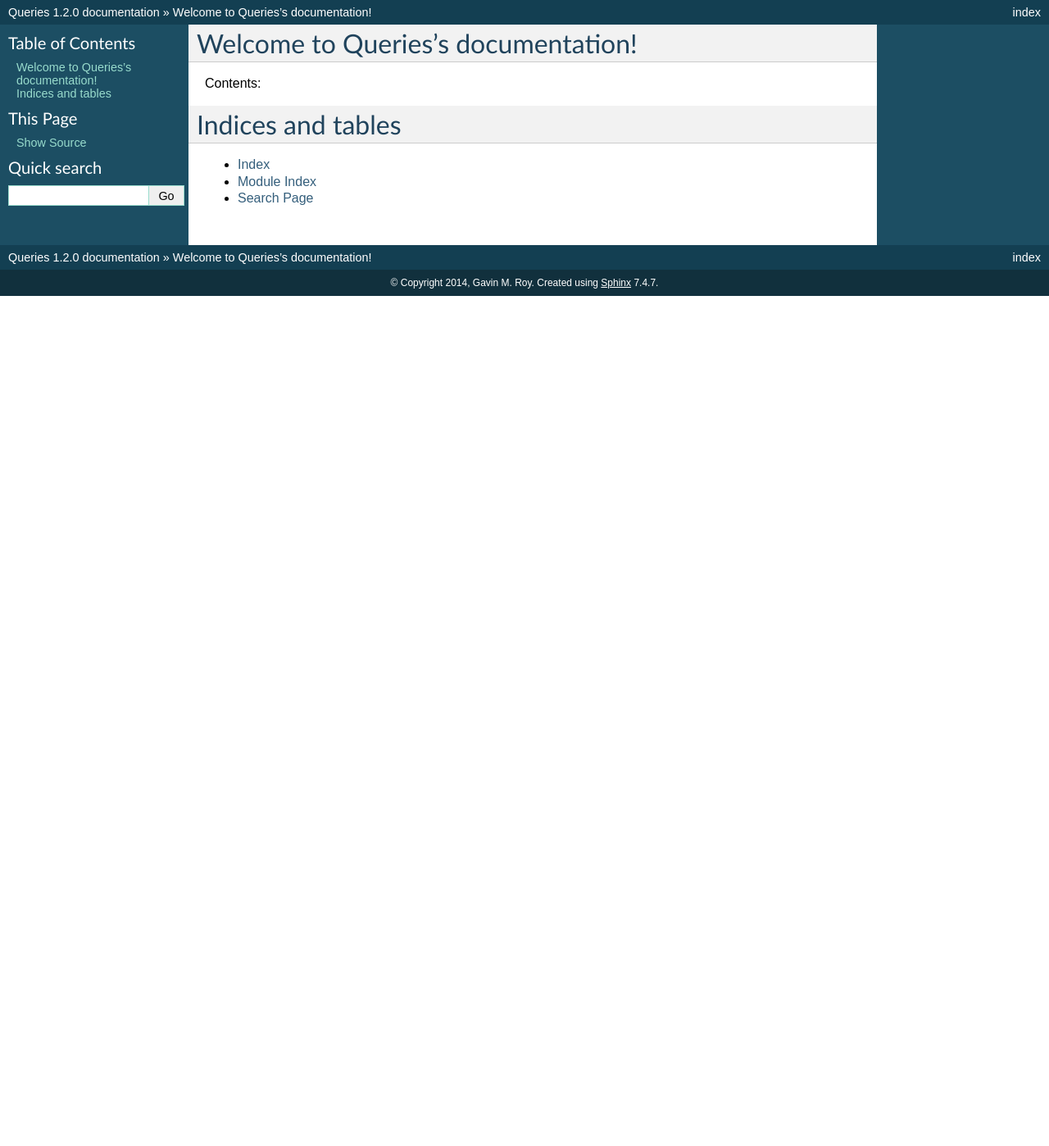
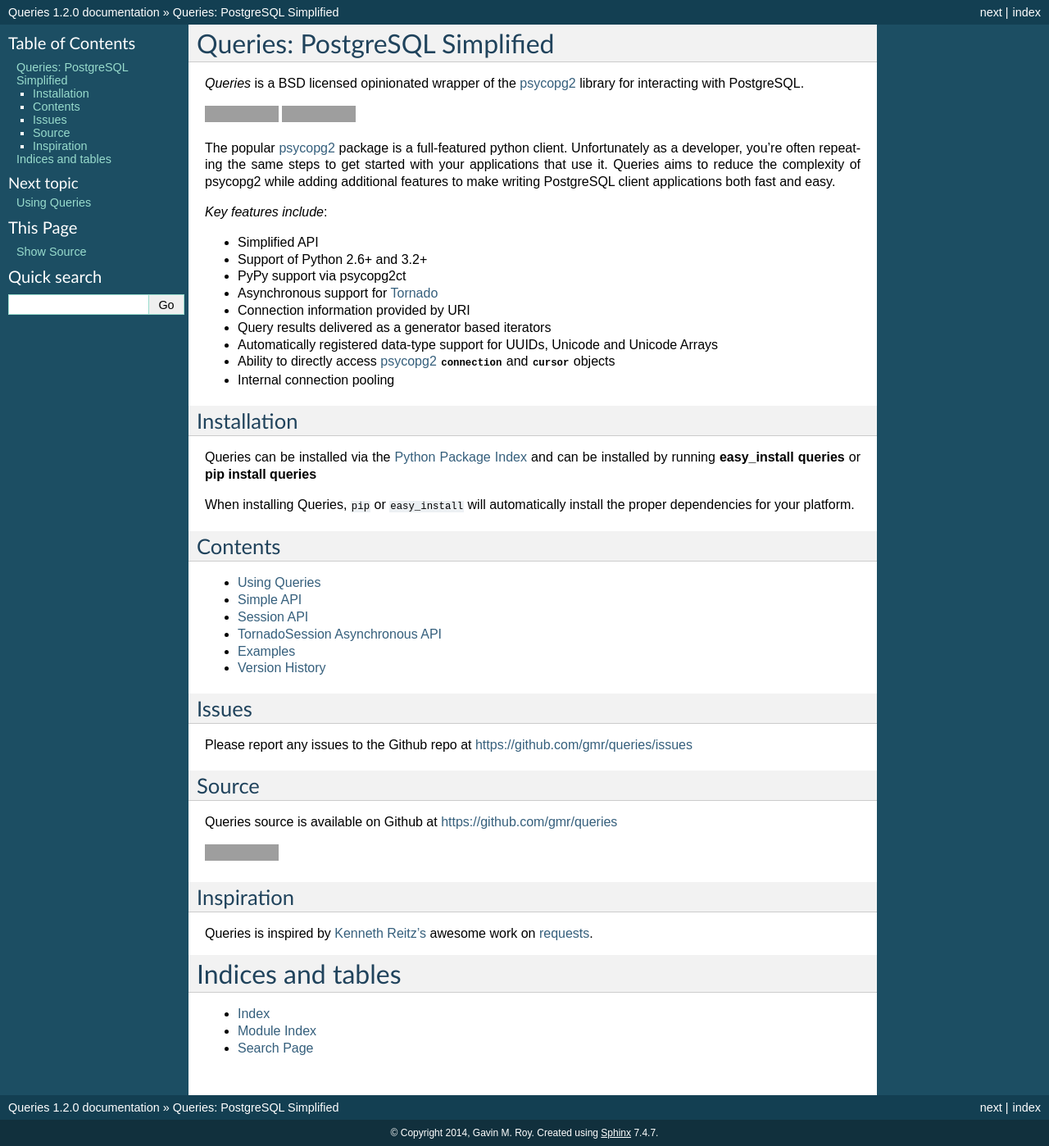
Before and after one commit to gmr/queries, a Sphinx documentation site: the page built from docs/index.rst, in a window 1280 px wide. Shown: the whole page at 82% size. Built offline with Sphinx 7.4.7, drawn with Linux system fonts in a browser that asks for light colours; before the commit the page ends 900 px from its top, so only the background shows below that; grey boxes are pictures that could not be loaded.

Commit message:
Documentation updates

```diff
--- /dev/null
+++ b/docs/examples/tornado_basic.rst
@@ -0,0 +1,3 @@
+Basic Tornado Usage
+===================
+The following example implements a very basic RESTful API.
--- /dev/null
+++ b/docs/history.rst
@@ -0,0 +1,2 @@
+Version History
+===============
--- a/docs/index.rst
+++ b/docs/index.rst
@@ -3,15 +3,66 @@
    You can adapt this file completely to your liking, but it should at least
    contain the root `toctree` directive.
 
-Welcome to Queries's documentation!
-===================================
+Queries: PostgreSQL Simplified
+==============================
+*Queries* is a BSD licensed opinionated wrapper of the psycopg2_ library for
+interacting with PostgreSQL.
 
-Contents:
+|Version| |Downloads|
+
+The popular psycopg2_ package is a full-featured python client. Unfortunately
+as a developer, you're often repeating the same steps to get started with your
+applications that use it. Queries aims to reduce the complexity of psycopg2
+while adding additional features to make writing PostgreSQL client applications
+both fast and easy.
+
+*Key features include*:
+
+- Simplified API
+- Support of Python 2.6+ and 3.2+
+- PyPy support via psycopg2ct
+- Asynchronous support for Tornado_
+- Connection information provided by URI
+- Query results delivered as a generator based iterators
+- Automatically registered data-type support for UUIDs, Unicode and Unicode Arrays
+- Ability to directly access psycopg2_ :py:class:`~psycopg2.extensions.connection` and :py:class:`~psycopg2.extensions.cursor` objects
+- Internal connection pooling
+
+Installation
+------------
+Queries can be installed via the `Python Package Index <https://pypi.python.org/pypi/queries>`_ and
+can be installed by running :command:`easy_install queries` or :command:`pip install queries`
+
+When installing Queries, ``pip`` or ``easy_install`` will automatically install the proper
+dependencies for your platform.
+
+Contents
+--------
 
 .. toctree::
-   :maxdepth: 2
+   :maxdepth: 1
 
+   usage
+   simple
+   session
+   tornado_session
+   examples/index.rst
+   history
 
+Issues
+------
+Please report any issues to the Github repo at `https://github.com/gmr/queries/issues <https://github.com/gmr/rabbitpy/queries>`_
+
+Source
+------
+Queries source is available on Github at  `https://github.com/gmr/queries <https://github.com/gmr/queries>`_
+
+|Status|
+
+Inspiration
+-----------
+Queries is inspired by `Kenneth Reitz's <https://github.com/kennethreitz/>`_ awesome
+work on `requests <http://docs.python-requests.org/en/latest/>`_.
 
 Indices and tables
 ==================
@@ -19,3 +70,18 @@
 * :ref:`genindex`
 * :ref:`modindex`
 * :ref:`search`
+
+.. _pypi: https://pypi.python.org/pypi/queries
+.. _psycopg2: https://pypi.python.org/pypi/psycopg2
+.. _URIs: http://www.postgresql.org/docs/9.3/static/libpq-connect.html#LIBPQ-CONNSTRING
+.. _pgsql_wrapper: https://pypi.python.org/pypi/pgsql_wrapper
+.. _Tornado: http://tornadoweb.org
+
+.. |Version| image:: https://badge.fury.io/py/queries.svg?
+   :target: http://badge.fury.io/py/queries
+
+.. |Status| image:: https://travis-ci.org/gmr/queries.svg?branch=master
+   :target: https://travis-ci.org/gmr/queries
+
+.. |Downloads| image:: https://pypip.in/d/queries/badge.svg?
+   :target: https://pypi.python.org/pypi/queries
```
Also changed, not shown: docs/examples/index.rst (added, +9 -0 lines), docs/examples/tornado_listen.rst (added, +64 -0 lines), docs/session.rst (added, +38 -0 lines), docs/simple.rst (added, +14 -0 lines), docs/tornado_session.rst (added, +27 -0 lines), docs/usage.rst (added, +120 -0 lines), 3 other files.
